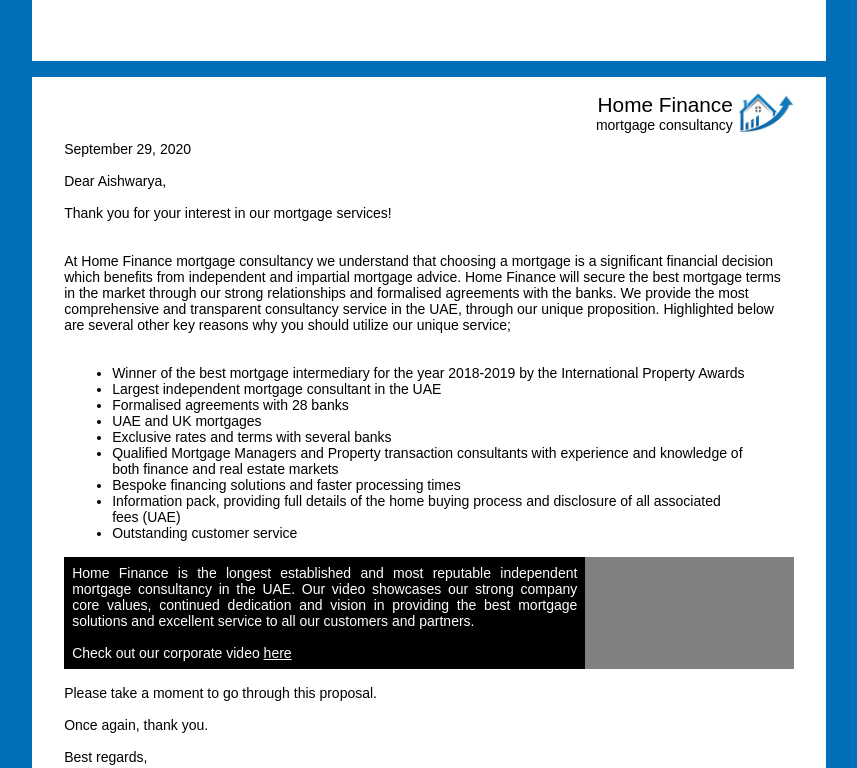
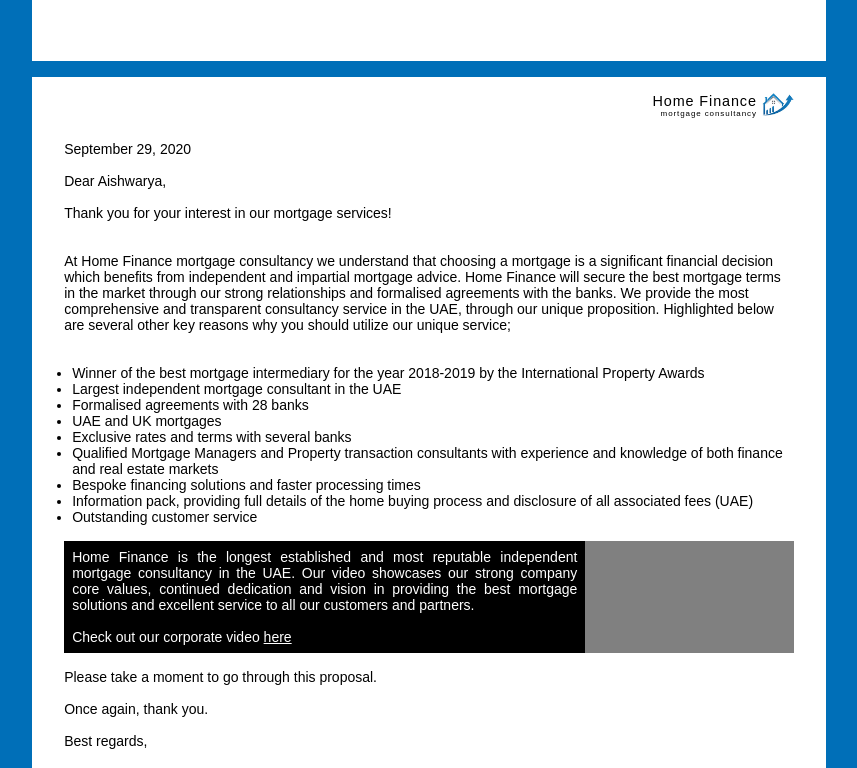
Before and after one commit to obioraigboanusi/mortgage-proposal, a plain HTML site: page index.html in a window 1280 px wide. Shown: the part 1078-1846 px from the top of the page, without its empty margins (211-1068 px from the left). Drawn offline with Linux system fonts and the light colour scheme.

Commit message:
adjustment

```diff
--- a/proposal.css
+++ b/proposal.css
@@ -20,7 +20,7 @@
 article {
   background-color: #fff;
   width: 90%;
-  height: 297mm;
+  min-height: 297mm;
   max-width: 210mm;
   padding: 4rem 2rem;
   margin: 1rem auto;
@@ -44,8 +44,8 @@
   margin: 0 auto;
 }
 
-.logo>div p:first-of-type {
-  font-size: 2.5rem;
+.logo>div p:first-of-type,h1 {
+  font-size: 1.5rem;
 }
 
 .home-icon img {
@@ -59,8 +59,8 @@
 
 h1 {
   margin-top: 3rem;
-  font-size: 2.5rem;
   text-transform: capitalize;
+
 }
 
 .mb-1 {
@@ -120,7 +120,7 @@
 
 article:nth-of-type(2) ul, .list {
   list-style: disc;
-  padding: 0 3rem;
+  padding: 0 .5rem;
 }
 
 .video-caption>div:first-of-type {
@@ -168,17 +168,17 @@
   flex-direction: row-reverse;
 }
 
-article:not(article:first-of-type) .logo>div p:first-of-type {
-  font-size: 1.3rem;
+article:not(article:first-of-type) .logo>div>p:first-of-type {
+  font-size: .9rem;
 }
 
 article:not(article:first-of-type) .home-icon {
-  width: 3.5rem;
+  width: 2rem;
   margin-left: 5px;
 }
 
-article:not(article:first-of-type) .logo>p {
-  font-size: 9px;
+article:not(article:first-of-type) .logo p {
+  font-size: .5rem;
   letter-spacing: .9px;
 }
 
@@ -188,7 +188,7 @@
 }
 
 footer {
-  width: 100%;
+  width:calc( 100% );
   position: absolute;
   bottom: 1rem;
   right: 0;
@@ -198,6 +198,7 @@
 table {
   width: 100%;
   border-collapse: collapse;
+  overflow-x: auto;
 }
 
 tr {
@@ -294,4 +295,7 @@
     grid-template-columns: 5fr 2fr;
     grid-template-rows: 1fr;
   }
+  .logo>div p:first-of-type,h1 {
+    font-size: 2.5rem;
+  }
 }
```
